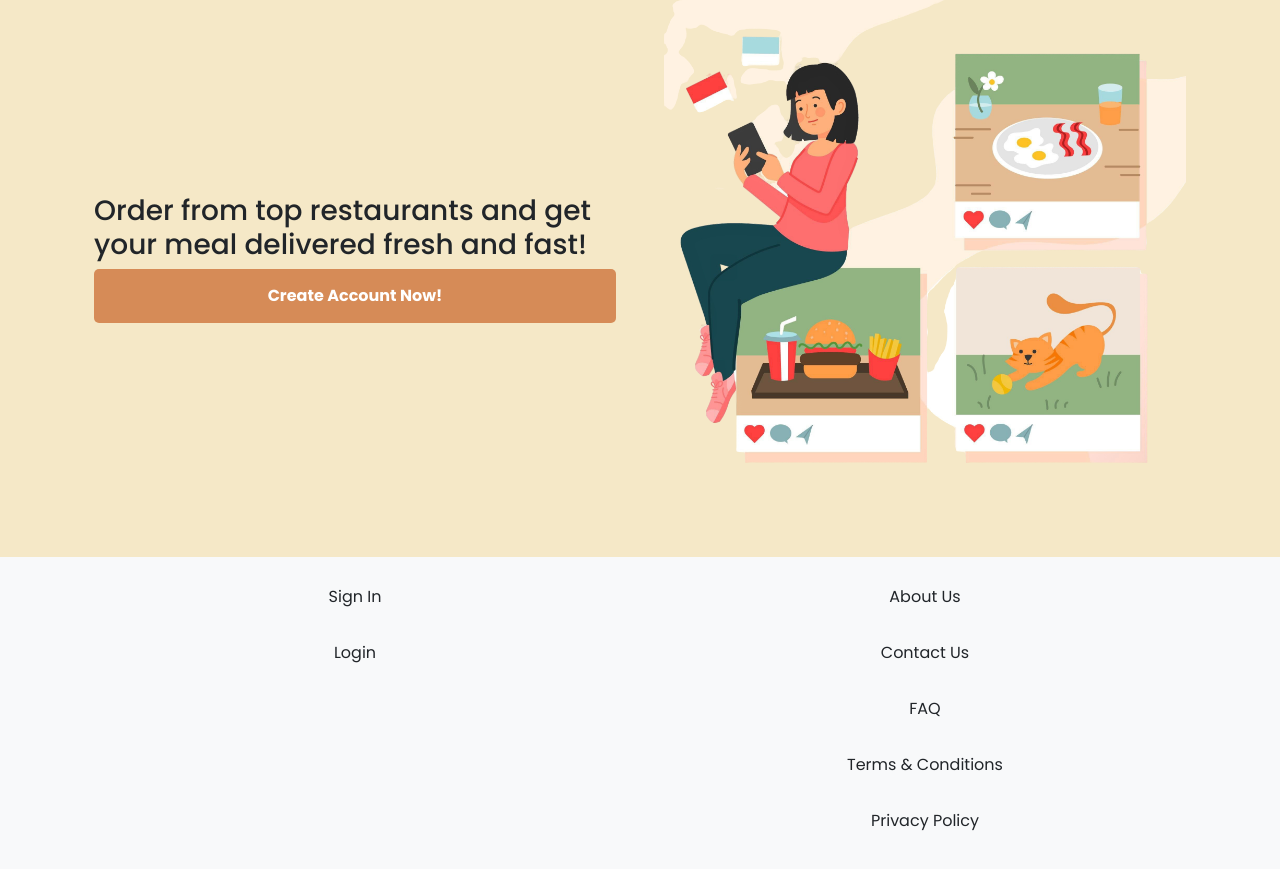
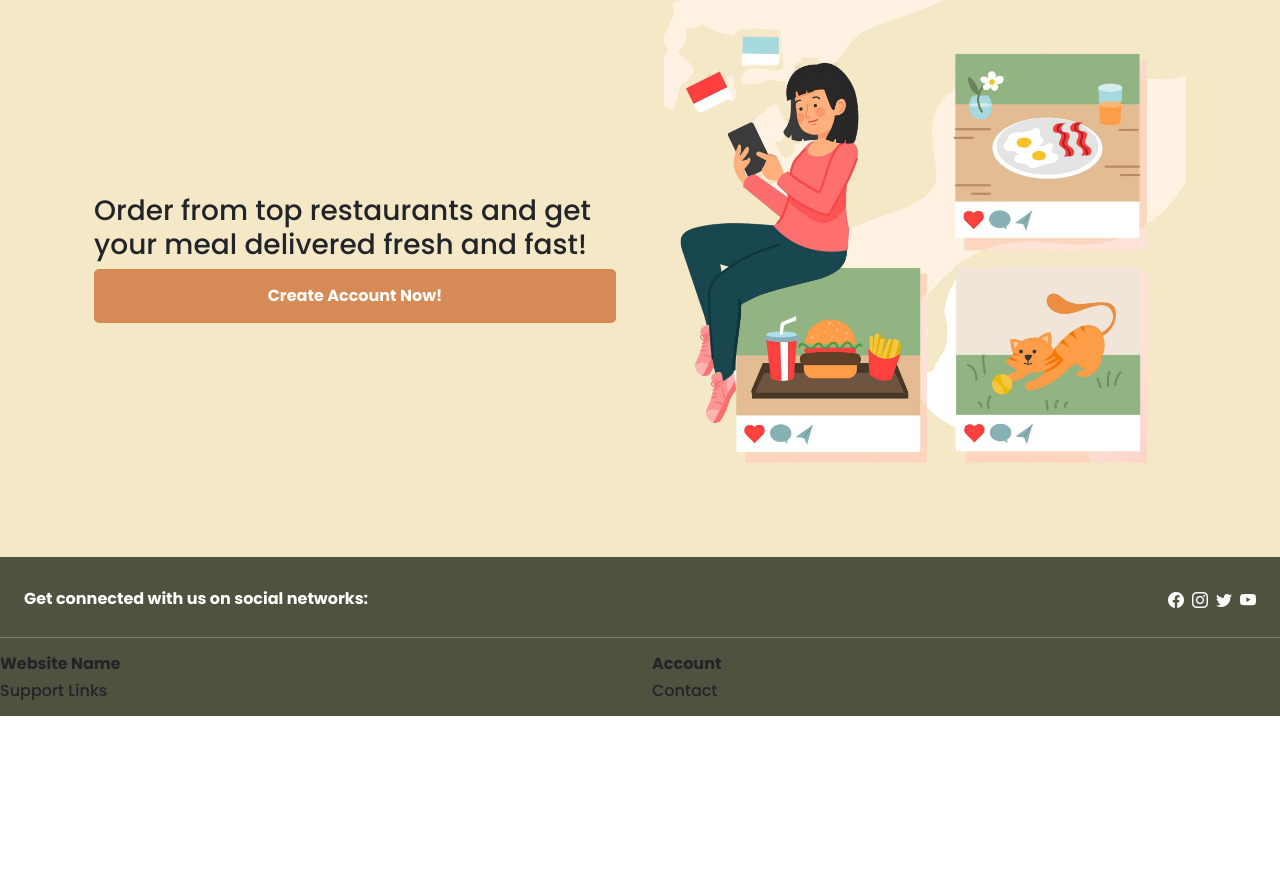
Before and after one commit to AkoSiJacobDeveloper/Project1, a Vue app: page /home in a window 1280 px wide. Shown: the part 7905-8774 px from the top of the page. After the commit the page ends 8621 px from the top, so only its background shows below. Built offline with nearby package versions, Linux system fonts and the light colour scheme.

Commit message:
Modified Footer

```diff
--- a/src/App.vue
+++ b/src/App.vue
@@ -13,7 +13,7 @@
         <AppSection8 />
     </main>
     <footer>
-      <AppFooter />
+      <AppFooter2 />
     </footer>
   </div>
 </template>
@@ -29,10 +29,10 @@ import AppSection5 from './components/Contents/HomePage/AppSection5.vue';
 import AppSection6 from './components/Contents/HomePage/AppSection6.vue';
 import AppSection7 from './components/Contents/HomePage/AppSection7.vue';
 import AppSection8 from './components/Contents/HomePage/AppSection8.vue';
-import AppFooter from './components/Footer/AppFooter.vue';
+import AppFooter2 from './components/Footer/AppFooter2.vue';
 
 export default {
-  components: { Header, AppSection1, AppSection2, AppSection3, AppSection4, AppSection5, AppSection6, AppSection7, AppSection8, AppFooter },
+  components: { Header, AppSection1, AppSection2, AppSection3, AppSection4, AppSection5, AppSection6, AppSection7, AppSection8, AppFooter2 },
   data() {
     return {
       isSidebarVisible: false,
--- a/src/components/Footer/AppFooter.vue
+++ b/src/components/Footer/AppFooter.vue
@@ -1,10 +1,10 @@
 <template>
     <footer class="main-container container-fluid">
-        <div class="container">
-            <div class="row">
-                <!-- Left Column for Sign In / Login -->
-                <div class="col-12 col-md-6">
-                    <div class="d-flex flex-column align-items-center">
+        <div class="container container py-3 px-3">
+            <div class="row row p-3">
+                <div class="col-12 col-md-6 main-wrapper d-flex justify-content-center align-items-center">
+                    <div class="d-flex flex-column align-items-center text-white wrapper-container p-2">
+                        <h5 class="heading text-center fw-bold">Account</h5>
                         <div v-for="(link, index) in links" :key="index" class="m-2">
                             <p class="account-link">
                                 <a :href="link.href">{{ link.text }}</a>
@@ -12,15 +12,27 @@
                         </div>
                     </div>
                 </div>
-
-                <!-- Right Column for Support Links -->
-                <div class="col-12 col-md-6">
-                    <div class="d-flex flex-column align-items-center">
+                <div class="col-12 col-md-6 border-start border-1">
+                    <div class="d-flex flex-column align-items-center text-white wrapper-container">
+                        <h5 class="heading text-center fw-bold">Support</h5>
                         <div v-for="(support, index) in supports" :key="index" class="m-2">
                             <p class="support-link">
                                 <a :href="support.href">{{ support.text }}</a>
                             </p>
                         </div>
+                    </div>
+                </div>
+            </div>
+            <hr>
+            <div class="row d-flex justify-content-center align-items-center">
+                <div class="col-12 col-md-6 p-2 text-white fs-5">
+                    <div class="accounts-links d-flex gap-3 justify-content-start">
+                        <i v-for="(icon, index) in icons" :key="index" :class="icon.class"></i>
+                    </div>
+                </div>
+                <div class="col-12 col-md-6">
+                    <div class="footer-text d-flex justify-content-end">
+                        <p class="text m-0 text-white">&copy; 2024 QuickBite. All rights reserved.</p>
                     </div>
                 </div>
             </div>
@@ -43,30 +55,62 @@ export default {
                 { href: '#Helpcenter', text: 'FAQ' },
                 { href: '#Termscondition', text: 'Terms & Conditions' },
                 { href: '#Privacypolicy', text: 'Privacy Policy' }
+            ],
+
+            icons: [
+                { class: 'bi bi-facebook' },
+                { class: 'bi bi-instagram' },
+                { class: 'bi bi-twitter' },
+                { class: 'bi bi-youtube' }
             ]
         };
     }
 };
 </script>
 
-<style scoped>
-/* Add some basic styles to adjust the appearance */
+<style lang="scss" scoped>
 footer {
     padding: 20px 0;
-    background-color: #f8f9fa;
+    background-color:#4E5340;
+    .container {
+        box-shadow: rgba(0, 0, 0, 0.16) 0px 3px 6px, rgba(0, 0, 0, 0.23) 0px 3px 6px;
+        border-radius: 5px;
+        .row {
+            div {
+                .wrapper-container {
+                    .account-link {
+                        a {
+                            text-decoration: none;
+                            color: #fff;
+
+
+                            &:hover {
+                                text-decoration: underline;
                             }
 
-.account-link, .support-link {
+                        }
+                    }
+
+                    .support-link {
                         font-size: 1rem;
                         text-align: center;
-}
 
                         a {
                             text-decoration: none;
-    color: inherit;
-}
+                            color: #fff;
 
-a:hover {
+                            &:hover {
                                 text-decoration: underline;
                             }
+                        }
+                    }
+                }
+            }
+        }
+        hr {
+            border: 1px solid #fff;
+            margin-top: 0px;
+        }
+    }
+}
 </style>
--- /dev/null
+++ b/src/components/Footer/AppFooter2.vue
@@ -0,0 +1,47 @@
+<template>
+    <footer class="footer-container py-2">
+        <div class="social-media-container d-flex justify-content-between p-4 text-white">
+            <h6 class="heading fw-bold text-white m-0">Get connected with us on social networks: </h6>
+            <div class="d-flex gap-2">
+                <i v-for="(icon, index) in icons" :key="index" :class="icon.class"></i>
+            </div>
+        </div>
+        <hr class="text-white mt-0">
+        <div class="row">
+            <div class="col-12 col-md-6">
+                <h6 class="website-heading fw-bold">Website Name</h6>
+            </div>
+            <div class="col-12 col-md-6">
+                <h6 class="account-heading fw-bold">Account</h6>
+            </div>
+            <div class="col-12 col-md-6">
+                <h6 class="support-links">Support Links</h6>
+            </div>
+            <div class="col-12 col-md-6">
+                <h6 class="contacts">Contact</h6>
+            </div>
+        </div>
+    </footer>
+</template>
+
+<script>
+export default {
+    data() {
+        return {
+            icons: [
+                { class: 'bi bi-facebook' },
+                { class: 'bi bi-instagram' },
+                { class: 'bi bi-twitter' },
+                { class: 'bi bi-youtube' }
+            ]
+        }
+    }
+}
+</script>
+
+<style lang="scss" scoped>
+.footer-container {
+    background-color:#4E5340;
+
+}
+</style>
```
Lines whose indentation alone changed are shown as unchanged.
